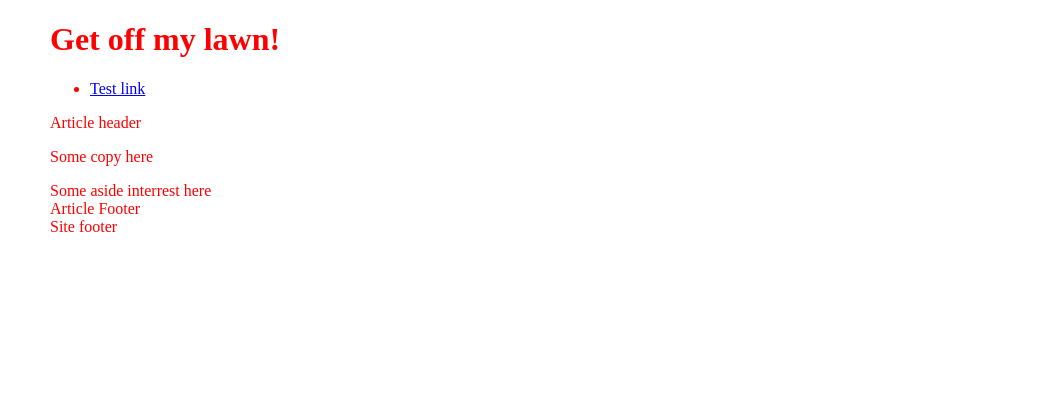
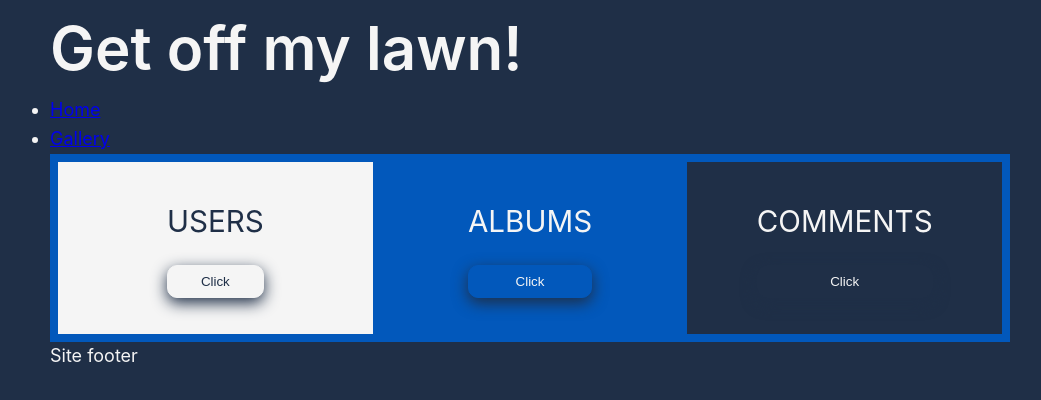
Before and after one commit to KidUnknown/singlepage, a website built with webpack: page src/index.html in a window 1280 px wide. Shown: the whole page, without its empty margins (110-1151 px from the left). Built offline with nearby package versions, Linux system fonts and the light colour scheme; no server answers.

Commit message:
custom properties theme setters

```diff
--- a/src/global.scss
+++ b/src/global.scss
@@ -1,31 +1,167 @@
-@use "sass:math";
+@import "./variables.scss";
 
 /*
- * Variables
- */
-$body-color: red;
+ * Global reset
+ **/
+*,
+*::before,
+*::after {
+  box-sizing: border-box;
+}
 
-// section {
-//   max-width: 100%;
-// }
+* {
+  margin: 0;
+  min-width: 0;
+  padding: 0;
+}
+
+html {
+  //color-scheme: dark light;
+  hanging-punctuation: first last;
+}
+
 body {
-  color: $body-color;
+  /* Custom properties */
+  --body-text: var(--color-white);
+  --heading-text: var(--color-white);
+  --bg: var(--color-black);
+  --button-text: var(--color-white);
+  --button-bg: var(--color-brand);
+  --button-text-hover: var(--color-white);
+  --button-bg-hover: var(--color-black);
+
+  color: var(--body-text);
+  background-color: var(--bg);
+  font-family: -apple-system, BlinkMacSystemFont, system-ui, "Segoe UI", Roboto, Oxygen, Ubuntu, Cantarell, "Open Sans", "Helvetica Neue", sans-serif;
+  font-size: 1.125rem;
+  line-height: 1.6;
+  margin: 0;
+  min-height: 100svh;
+}
+
+h1, h2, h3, h4, h5, h6 {
+  text-wrap: balance;
+}
+
+h1 {
+  font-weight: 600;
+}
+
+h2 {
+  font-weight: 400;
+}
+
+p {
+  font-size: 1rem;
+  max-width: 75ch;
+  text-wrap: pretty;
+}
+
+img {
+  background-repeat: no-repeat;
+  background-size: cover;
+  font-style: italic;
+  height: auto;
+  max-width: 100%;
+  shape-margin: 0.75rem;
+  vertical-align: middle;
+}
+
+@media (prefers-reduced-motion: no-preference) {
+  html,
+  :has(:target) {
+    scroll-behavior: smooth;
+  }
+}
+
+.page-title {
+  font-size: 3.75rem;
+  color: var(--heading-text);
 }
 
 .container {
-  margin: 0 auto;
-  width: 960px;
+  margin-inline: auto;
+  width: min(100% - 2rem, 60rem);
+
+  .placeholders {
+    border: 0.5rem solid var(--color-brand);
+    display: flex;
+  }
 }
 
-.content {
-  // display: flex;
-  // flex-direction: column;
+[class*="theme-"] {
+  background: var(--bg);
+  color: var(--body-text);
 }
 
-.article {
-  width: math.div(600px, 960px) * 100%;
+.theme-inverted {
+  --bg: var(--color-white);
+  --body-text: var(--color-black);
+  --heading-text: var(--color-black);
 }
 
-.aside {
-  width: math.div(300px, 960px) * 100%;
+@media (prefers-color-scheme: dark) {
+  .theme-inverted {
+    --bg: var(--color-black);
+    --body-text: var(--color-white);
+    --heading-text: var(--color-brand);
+  }
 }
+
+.theme-brand {
+  --bg: var(--color-brand);
+  --body-text: var(--color-white);
+  --heading-text: var(--color-white);
+  --button-text: var(--color-brand);
+  --button-bg: var(--color-white);
+}
+
+.group {
+  display: grid;
+  flex: 1;
+  gap: 1.25rem;
+  justify-content: center;
+  padding: 2.25rem;
+
+  &__list-title {
+    color: var(--heading-text);
+    font-size: 1.85rem;
+    text-transform: uppercase;
+  }
+
+  &__btn {
+    background-color: var(--bg);
+    border: 1px solid var(--bg);
+    box-shadow: 0 5px 15px var(--color-black);
+    border-radius: 10px;
+    color: var(--body-text);
+    padding: 0.5rem 1rem;
+    transition: padding 0.5s ease-in-out;
+
+    &:hover {
+      padding: 0.5rem 1.050rem;
+    }
+  }
+}
+
+
+
+.group__users {
+
+}
+
+.group__albums {
+
+}
+
+.group__comments {
+
+}
+
+// .article {
+//   width: math.div(600px, 960px) * 100%;
+// }
+
+// .aside {
+//   width: math.div(300px, 960px) * 100%;
+// }
--- a/src/index.html
+++ b/src/index.html
@@ -5,40 +5,94 @@
     <meta name="viewport" content="width=device-width, initial-scale=1.0">
   </head>
   <body class="singlepage">
+    <!-- <div x-data="images()"
+    x-init="fetch('https://pixabay.com/api/?key=15819227-ef2d84d1681b9442aaa9755b8&q=yellow+flowers&image_type=photo')
+    .then(response => response.json())
+    .then(response => { images = response.hits })"></div> -->
     <main class="container">
       <header>
-        <h1>Get off my lawn!</h1>
+        <h1 class="page-title">Get off my lawn!</h1>
         <nav>
           <ul>
-            <li><a href="#">Test link</a></li>
+            <li><a href="#1" target="_self">Home</a></li>
+            <li><a href="#2" target="_self">Gallery</a></li>
           </ul>
         </nav>
       </header>
-      <article role="main">
-        <header>Article header</header>
-        <section class="section content">
-          <div class=""
+      <section role="main">
+        <div class="placeholders">
+          <div class="group theme-inverted users"
             x-data="{users: []}"
             x-init="users = await (await fetch('https://jsonplaceholder.typicode.com/users')).json()">
-            <div class="article">
-              <p>Some copy here</p>
-              <ul class="items">
+            <div class="users">
+              <h2 class="group__list-title">Users</h2>
+              <ul  class="group__list-items">
                 <template x-for="user in users">
-                  <li class="item leaf">
+                  <li class="group__list-item">
                     <span x-text="user.id"></span><strong>: </strong>
                     <span x-text="user.name"></span>
                   </li>
                 </template>
               </ul>
             </div>
-            <aside class="aside" role="complementary">Some aside interrest here</aside>
+            <button class="group__btn">Click</button>
           </div>
-        </section>
-        <footer class="section footer">Article Footer</footer>
-      </article>
+          <div class="group theme-brand albums"
+            x-data="{albums: []}"
+            x-init="albums = await (await fetch('https://jsonplaceholder.typicode.com/users')).json()">
+            <div class="albums">
+              <h2 class="group__list-title">Albums</h2>
+              <ul class="group__feature-list">
+                <template x-for="album in albums">
+                  <li class="group__list-item">
+                    <span x-text="album.id"></span><strong>: </strong>
+                    <span x-text="album.name"></span>
+                  </li>
+                </template>
+              </ul>
+            </div>
+            <button class="group__btn">Click</button>
+          </div>
+          <div class="group comments"
+            x-data="{comments: []}"
+            x-init="comments = await (await fetch('https://jsonplaceholder.typicode.com/users')).json()">
+            <div class="comments">
+              <h2 class="group__list-title">Comments</h2>
+              <ul class="group__feature-list">
+                <template x-for="comment in comments">
+                  <li class="group__list-item">
+                    <span x-text="comment.id"></span><strong>: </strong>
+                    <span x-text="comment.name"></span>
+                  </li>
+                </template>
+              </ul>
+            </div>
+            <button class="group__btn">Click</button>
+          </div>
+        </div>
+      </section>
       <footer>
         <div class="footer-inner">Site footer</div>
       </footer>
     </main>
+    <!-- <script>
+      function images() {
+        return {
+          images: [],
+          q: "",
+          image_type: "",
+          getImages: async function() {
+            console.log("params", this.q, this.image_type);
+            const response = await fetch(
+              `https://pixabay.com/api/?key=15819227-ef2d84d1681b9442aaa9755b8&q=${
+                this.q
+              }&image_type=${this.image_type}`
+            );
+            const data = await response.json();
+            this.images = data.hits;
+          }
+        };
+      }
+    </script> -->
   </body>
 </html>
--- /dev/null
+++ b/src/variables.scss
@@ -0,0 +1,8 @@
+/*
+ * Variables
+ **/
+:root {
+  --color-brand: hsl(212 98% 37%);
+  --color-white: hsl(0 0% 96%);
+  --color-black: hsl(216 40% 20%);
+}
```
